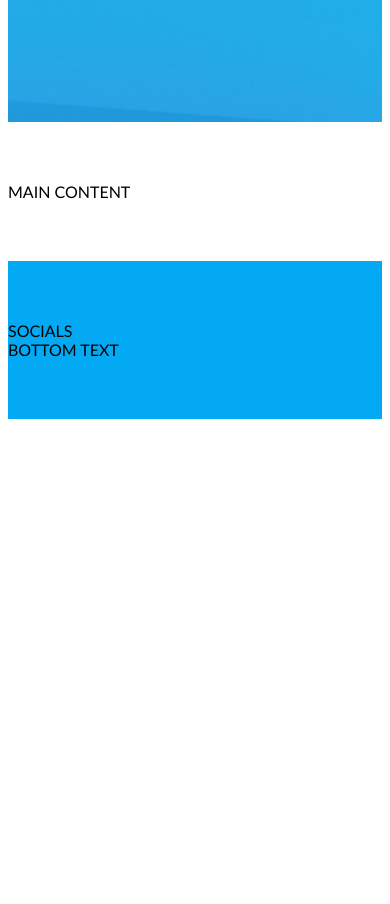
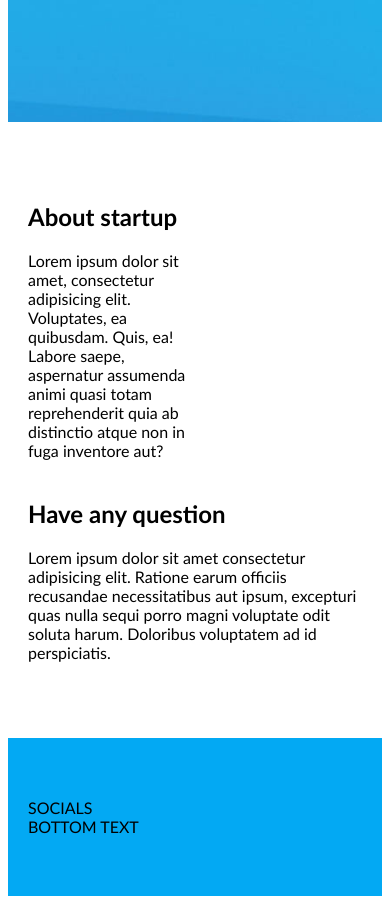
Before and after one commit to KriemiKat/Coming-soon, a website: page index.html in a window 390 px wide. Shown: the part 820-1724 px from the top of the page. Before the commit the page ends 1247 px from the top, so only its background shows below. Drawn offline with Linux system fonts and the light colour scheme.

Commit message:
add content

```diff
--- a/index.html
+++ b/index.html
@@ -23,14 +23,19 @@
             <img class="logo" src="./img/logo.png" alt="logo">
             <h1 class="main-title">Coming soon</h1>
             <p class="main-description">Lorem ipsum dolor sit amet consectetur adipisicing elit. Quos, ad vitae! Culpa atque ad quia dignissimos nemo quae sunt dolore mollitia quo illum. Ipsa nostrum consectetur harum aliquam numquam atque. </p>
-
         </div>
-
     </section>
 
     <main class="container">
         <div class="row">
-         MAIN CONTENT
+            <div class="left-column">
+         <h2>About  startup</h2>
+         <p>Lorem ipsum dolor sit amet, consectetur adipisicing elit. Voluptates, ea quibusdam. Quis, ea! Labore saepe, aspernatur assumenda animi quasi totam reprehenderit quia ab distinctio atque non in fuga inventore aut?</p>
+        </div>
+    </div>
+        <div class="right-column">
+            <h2>Have any question</h2>
+            <p>Lorem ipsum dolor sit amet consectetur adipisicing elit. Ratione earum officiis recusandae necessitatibus aut ipsum, excepturi quas nulla sequi porro magni voluptate odit soluta harum. Doloribus voluptatem ad id perspiciatis. </p>
         </div>
     </main>
 
--- a/main.css/base/layout.css
+++ b/main.css/base/layout.css
@@ -1,17 +1,29 @@
-.container{
+.container {
     padding-top: 60px;
     padding-bottom: 60px;
 }
 
-.container > .row{
+.container > .short-row {
+    width: 600px;
+    margin-left: calc(50% - 300px);
+  }
+
+  .container > .row {
+    display: inline-block;
     width: 1000px;
     margin-left: calc(50% - 500px);
 }
 
-.container > .short-row{
-    width: 600px;
-    margin-left: calc(50% - 300px);
-  }
+.container > .row > .left-column {
+    width: 50%;
+    float: left;
+}
+
+
+.container > .row > .right-column {
+    width: 40%;
+    float: right;
+}
 
 @media (max-width: 1100px){
     .container > .row {
@@ -25,12 +37,15 @@
         width: 600px;
         margin-left: calc(50% - 300px);    }
 }
+.container > .columns {
+    flex-direction: column;
+    gap: 60px;
+}
 
 @media (max-width: 640px){
-    .container > .row,
-    .container > .short-row,{
-        width: 100%;
-        margin-left:0;    }
+    .container {
+    padding-left: 20px;
+    padding-right: 20px;   }
 }
 
 .container > .row,
--- a/main.css/pages/home.css
+++ b/main.css/pages/home.css
@@ -23,6 +23,7 @@
 .hero > .short-row{
     display: flex;
     flex-direction: column;
+    gap: 30px;
     text-align: center;
     }
 
```
